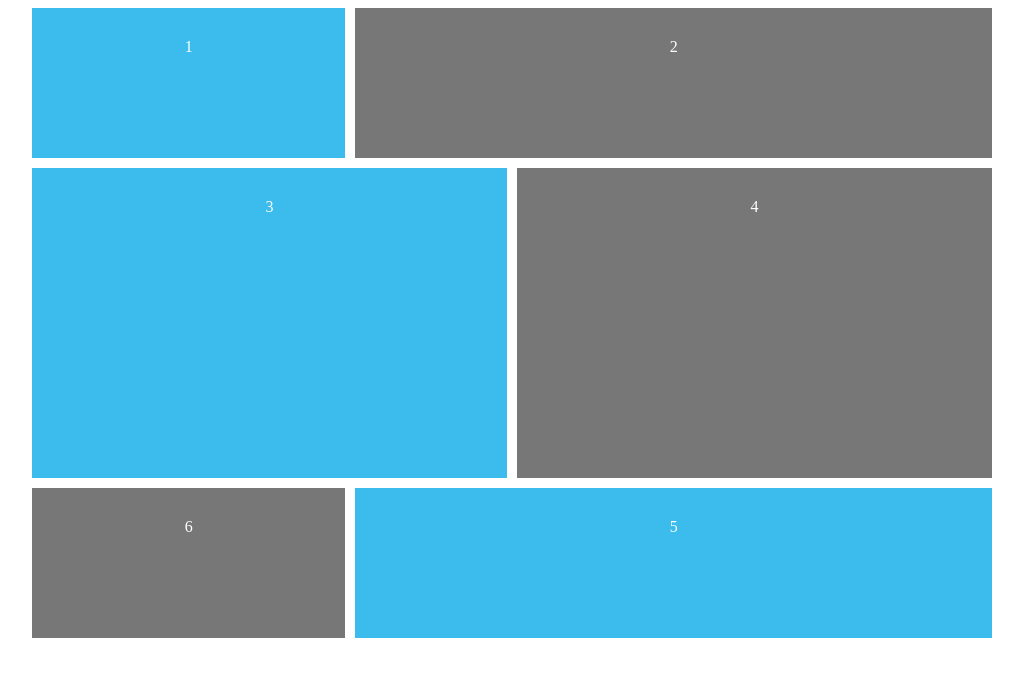
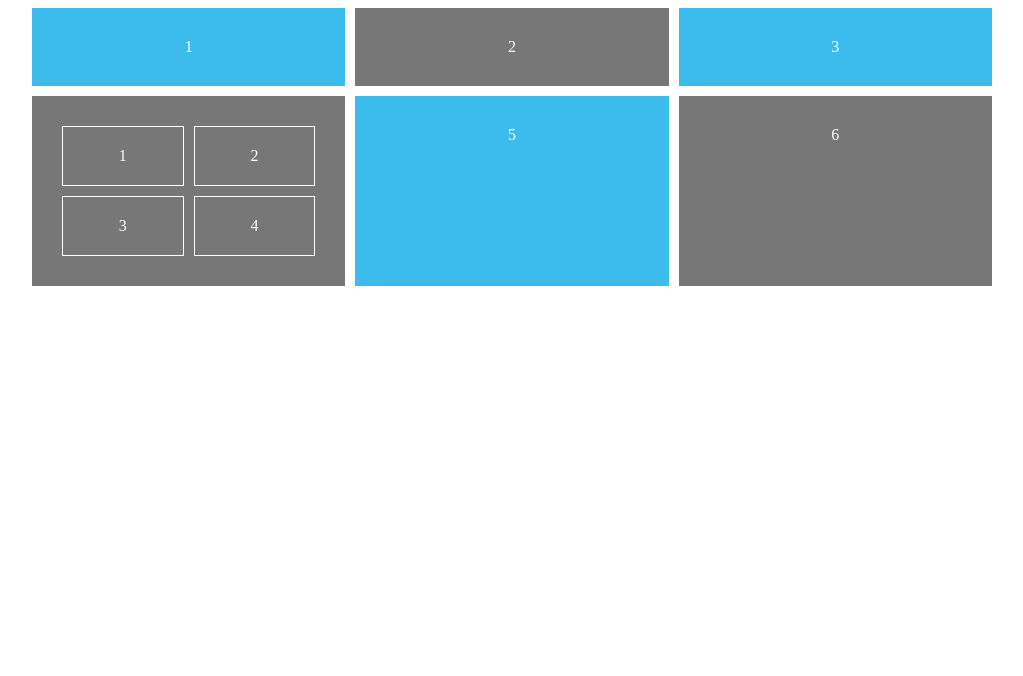
Before and after one commit to LiwiaDolinska/Css-Grid, a plain HTML site: page css-grid-playlist-lesson-2/index.html in a window 1280 px wide. Shown: the whole page, without its empty margins (128-1151 px from the left). Drawn offline with Linux system fonts and the light colour scheme.

Commit message:
added nested grid

```diff
--- a/css-grid-playlist-lesson-2/index.html
+++ b/css-grid-playlist-lesson-2/index.html
@@ -10,9 +10,7 @@
 		}
 		#content{
 			display: grid;
-			grid-template-columns: repeat(6, 1fr);
-			grid-template-rows: repeat(4, minmax(150px, auto));
-
+			grid-template-columns: repeat(3, 1fr);
 			grid-gap: 10px;
 			max-width: 960px;
 			margin: 0 auto;
@@ -27,46 +25,43 @@
 
 		}
 
-		.one{
-			/*grid-column-start: 1;
-			grid-column-end: 3;*/
-			grid-column: 1/3;
+		.nested{
+			display: grid;
+			grid-template-columns: 1fr 1fr;
+			grid-gap: 10px;
 		}
 
-		.two{
-			grid-column: 3/7;
+		.nested p{
+			border: 1px solid#fff;
+			padding: 20px;
+			margin: 0;
 		}
 
-		.three{
-			grid-column: 1/4;
-			grid-row: 2/4;
-		}
-
-		.four{
-			grid-column: 4/7;
-			grid-row: 2/4;
-		}
-
-		.five{
-			grid-column: 3/7;
-		}
-
-		.six{
-			grid-row: 4;
-			grid-column: 1/3;
-		}
 	</style>
 </head>
 <body>
 
 	<div id="content">
 
-		<div class="one">1</div>
-		<div class="two">2</div>
-		<div class="three">3</div>
-		<div class="four">4</div>
-		<div class="five">5</div>
-		<div class="six">6</div>
+		<div>1</div>
+		<div>2</div>
+		<div>3</div>
+		<div class="nested">
+			<p>
+				1
+			</p>
+			<p>
+				2
+			</p>
+			<p>
+				3
+			</p>
+			<p>
+				4
+			</p>
+		</div>
+		<div>5</div>
+		<div>6</div>
 
 	</div>
 
```
